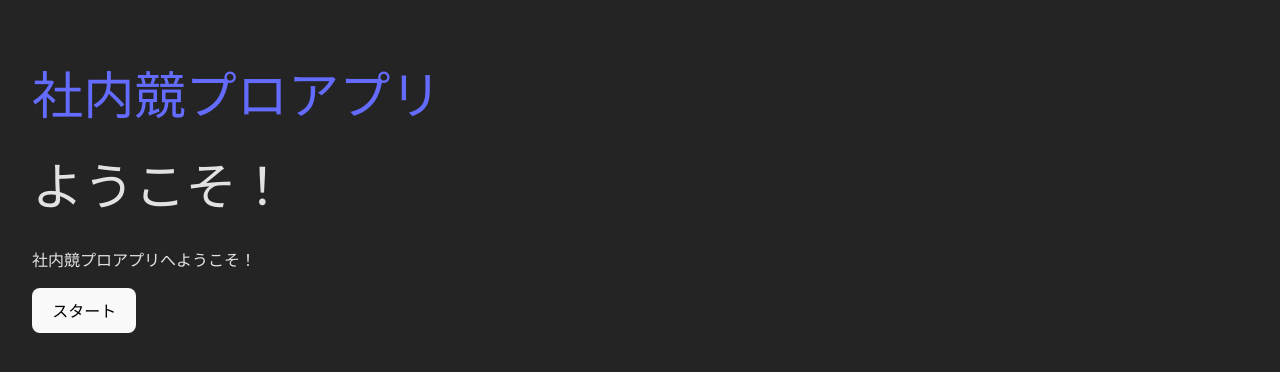
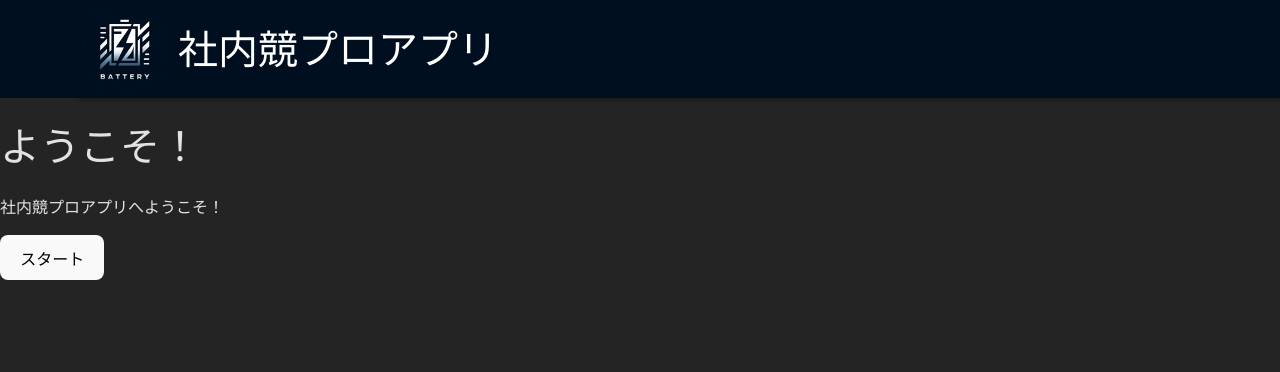
Before and after one commit to gpa-teamF/teamf-application, a React (Vite) app: page / in a window 1280 px wide. Shown: the top 372 px of the page. Built offline with nearby package versions, Linux system fonts and the light colour scheme; no server answers.

Commit message:
[大野]ヘッダー固定

```diff
--- a/src/App.css
+++ b/src/App.css
@@ -1,7 +1,14 @@
 #root {
+  /*
   max-width: 1280px;
   margin: 0 auto;
   padding: 2rem;
+  */
+}
+
+main{
+  max-width: 1280px;
+  margin: 0 auto;
 }
 
 .logo {
--- a/src/components/common/Header.css
+++ b/src/components/common/Header.css
@@ -1 +1,25 @@
 /* sample */
+.logo-img{
+    width: 90px;
+    height: 90px;
+    margin-right: .5em;
+}
+
+.header-container{
+    display: flex;
+    justify-content: flex-start;
+    align-items: center;
+    box-shadow: 0 2px 5px rgba(0, 0, 0, 0.3);
+    margin-left:5em;
+}
+
+.header{
+    background-color: #000f20;
+    position: sticky;
+    top: 0;
+    z-index : 1000;
+}
+
+.apl-ttl{
+    color: #fff;
+}
--- a/src/components/common/Header.tsx
+++ b/src/components/common/Header.tsx
@@ -1,11 +1,15 @@
 import React from "react";
 import { Link } from "react-router-dom";
+import "./Header.css";
 
 const Header: React.FC = () => {
   return (
-    <header>
+    <header className="header">
       <Link to="/">
-        <h1>社内競プロアプリ</h1>
+        <div className="header-container">
+          <img src="src/assets/logo.png" alt="Logo" className="logo-img"/>
+          <h1 className="apl-ttl">社内競プロアプリ</h1>
+        </div>
       </Link>
     </header>
   );
--- a/src/components/features/problem/ProblemHeader.css
+++ b/src/components/features/problem/ProblemHeader.css
@@ -5,7 +5,7 @@
   display: flex;
   justify-content: space-between;
   align-items: center;
-  margin-bottom: 2rem;
+  margin: 2rem 0;
   border-radius: 5px;
 }
 
--- a/src/index.css
+++ b/src/index.css
@@ -39,7 +39,7 @@ body {
 }
 
 h1 {
-  font-size: 3.2em;
+  font-size: 2.5em;
   line-height: 1.1;
 }
 
```
